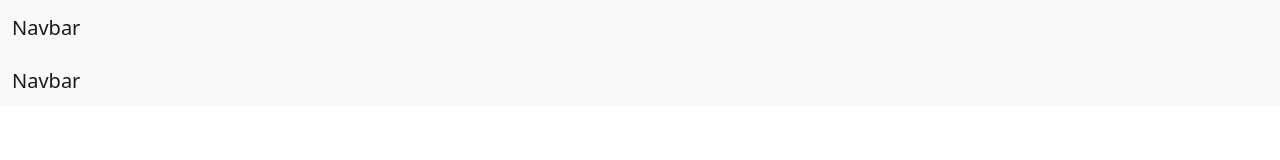
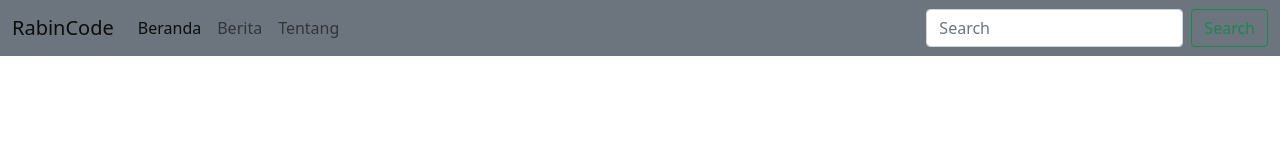
Before and after one commit to jeksontbn123/SaCode-Day06-Project02, a plain HTML site: page index.html in a window 1280 px wide. Drawn offline with nearby package versions, Linux system fonts and the light colour scheme.

Commit message:
navBar 2 by jek

```diff
--- a/index.html
+++ b/index.html
@@ -12,21 +12,35 @@
 <body>
 
     <!-- NavBar -->
-    <!-- As a link -->
-    <nav class="navbar navbar-light bg-light">
+    <nav class="navbar navbar-expand-lg navbar-light bg-secondary">
         <div class="container-fluid">
-            <a class="navbar-brand" href="#">Navbar</a>
-        </div>
-    </nav>
-
-    <!-- As a heading -->
-    <nav class="navbar navbar-light bg-light">
-        <div class="container-fluid">
-            <span class="navbar-brand mb-0 h1">Navbar</span>
+            <button class="navbar-toggler" type="button" data-bs-toggle="collapse" data-bs-target="#navbarTogglerDemo01" aria-controls="navbarTogglerDemo01" aria-expanded="false" aria-label="Toggle navigation">
+            <span class="navbar-toggler-icon"></span>
+          </button>
+            <div class="collapse navbar-collapse" id="navbarTogglerDemo01">
+                <a class="navbar-brand" href="#">RabinCode</a>
+                <ul class="navbar-nav me-auto mb-2 mb-lg-0">
+                    <li class="nav-item">
+                        <a class="nav-link active" aria-current="page" href="#">Beranda</a>
+                    </li>
+                    <li class="nav-item">
+                        <a class="nav-link" href="#">Berita</a>
+                    </li>
+                    <li class="nav-item">
+                        <a class="nav-link" href="#">Tentang</a>
+                    </li>
+                </ul>
+                <form class="d-flex">
+                    <input class="form-control me-2" type="search" placeholder="Search" aria-label="Search">
+                    <button class="btn btn-outline-success" type="submit">Search</button>
+                </form>
+            </div>
         </div>
     </nav>
     <!-- NavBar -->
 
+    <script src="https://cdn.jsdelivr.net/npm/bootstrap@5.0.2/dist/js/bootstrap.bundle.min.js" integrity="sha384-MrcW6ZMFYlzcLA8Nl+NtUVF0sA7MsXsP1UyJoMp4YLEuNSfAP+JcXn/tWtIaxVXM" crossorigin="anonymous"></script>
+
 </body>
 
 </html>
```
